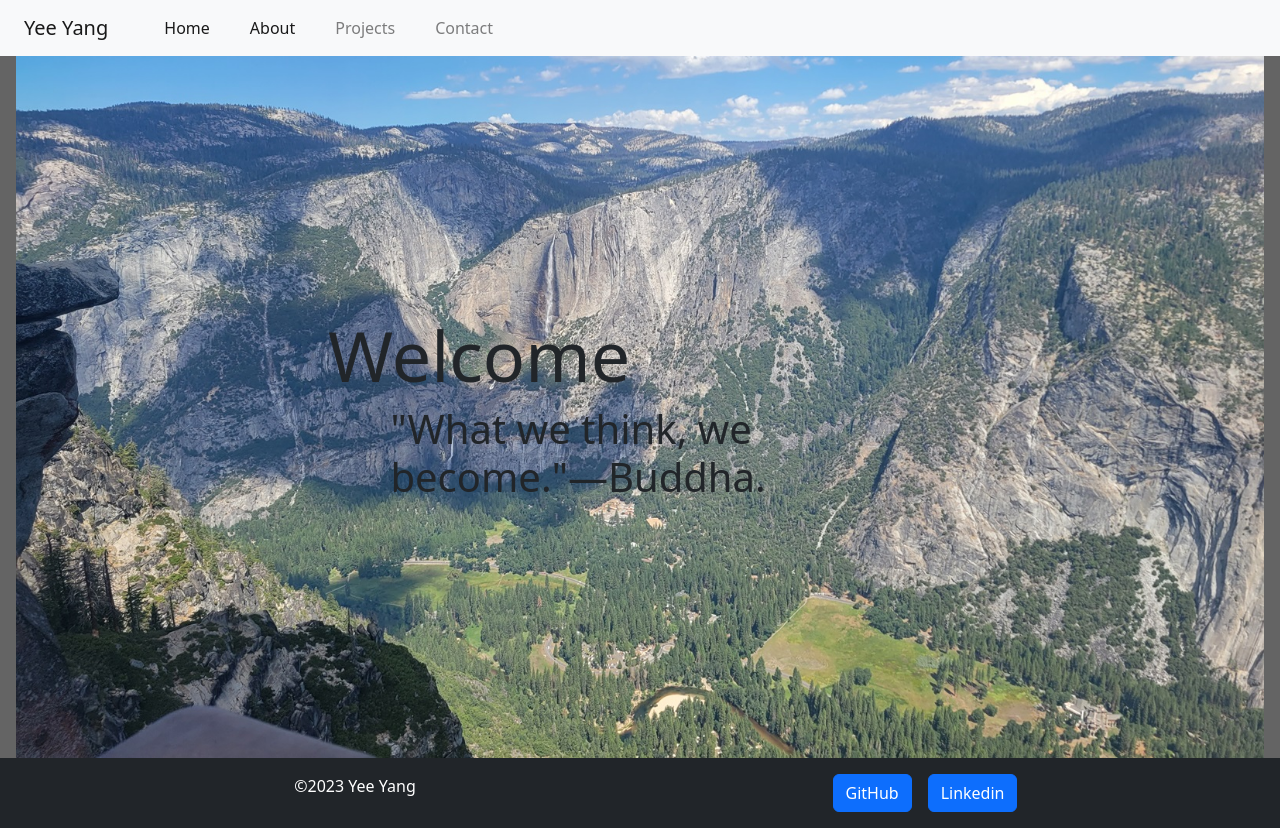
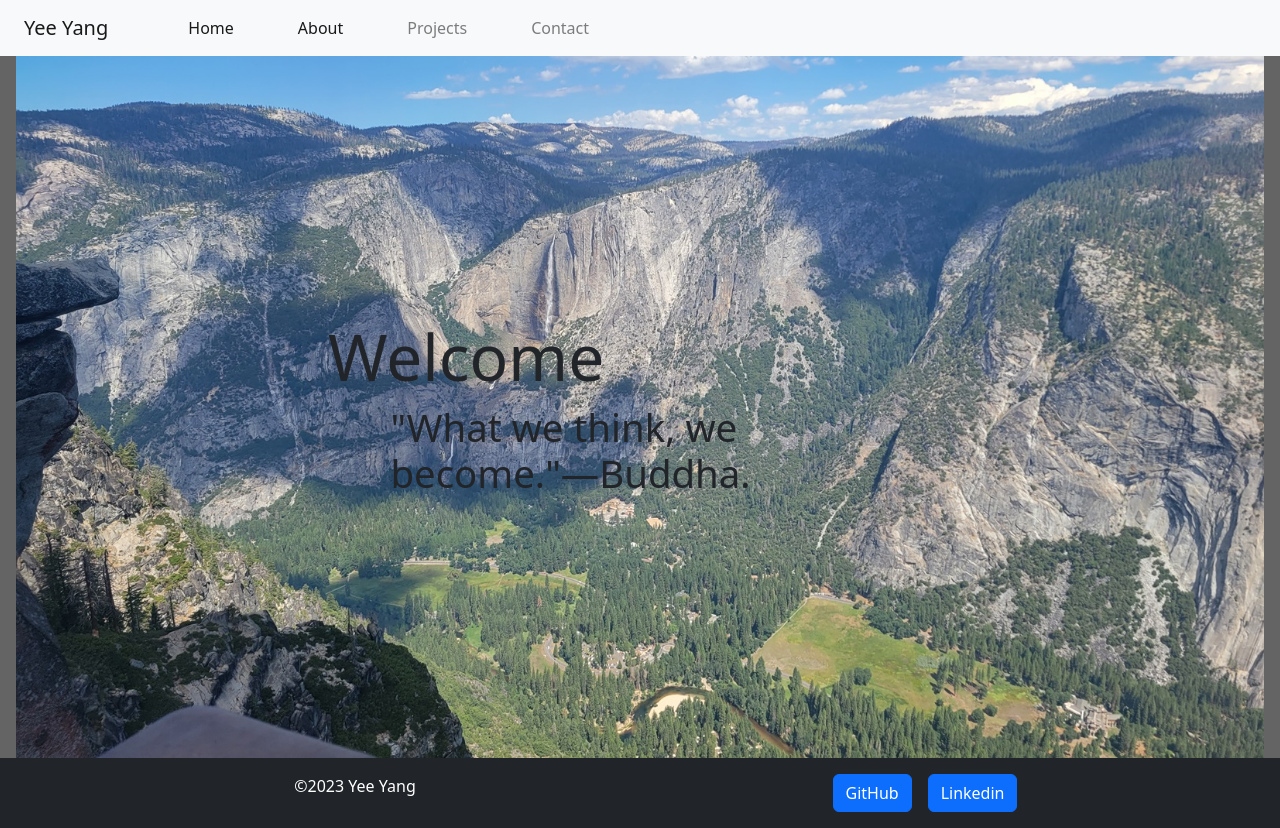
Before and after one commit to s0m3y3/yee_portfolio, a React (Vite) app: page / in a window 1280 px wide. Built offline with nearby package versions, Linux system fonts and the light colour scheme.

Commit message:
corrected navbar, minor adjustment for better viewing experiences.

```diff
--- a/src/components/NavTabs.jsx
+++ b/src/components/NavTabs.jsx
@@ -3,13 +3,10 @@ function NavTabs({ currentPage, handlePageChange }) {
         <nav className="navbar navbar-expand-lg navbar-light bg-light" >
 
   <a className="navbar-brand ml-4 mr-5" href="#">Yee Yang</a>
-  <button className="navbar-toggler" type="button" data-toggle="collapse" data-target="#navbarSupportedContent" aria-controls="navbarSupportedContent" aria-expanded="false" aria-label="Toggle navigation">
-    <span className="navbar-toggler-icon"></span>
-  </button>
 
-  <div className="collapse navbar-collapse " id="navbarSupportedContent">
+  <div className="navbar-collapse " id="navbarSupportedContent">
     <ul className="navbar-nav mr-auto">
-    <li className="nav-item active mr-4 ">
+      <li className="nav-item active  ml-4 mr-4 ">
         <a
             href="#Home"
             onClick={() => handlePageChange('Home')}
@@ -19,7 +16,7 @@ function NavTabs({ currentPage, handlePageChange }) {
         </a>
       </li>
 
-      <li className="nav-item active mr-4">
+      <li className="nav-item active  ml-4 mr-4">
       <a
             href="#about"
             onClick={() => handlePageChange('About')}
@@ -28,7 +25,7 @@ function NavTabs({ currentPage, handlePageChange }) {
             About
           </a>
       </li>
-      <li className="nav-item mr-4">
+      <li className="nav-item  ml-4  mr-4">
       <a
             href="#Projects"
             onClick={() => handlePageChange('Projects')}
@@ -37,7 +34,7 @@ function NavTabs({ currentPage, handlePageChange }) {
             Projects
           </a>
         </li>
-      <li className="nav-item mr-4">
+        <li className="nav-item ml-4 mr-4">
         <a
             href="#contact"
             onClick={() => handlePageChange('Contact')}
@@ -47,11 +44,11 @@ function NavTabs({ currentPage, handlePageChange }) {
           </a>
         </li>
       </ul>
-
     </div>
   </nav>
-
   );
 }
 
+
+
   export default NavTabs;
--- a/src/components/pages/Contact.jsx
+++ b/src/components/pages/Contact.jsx
@@ -39,7 +39,7 @@ export default function Contact() {
                     ></textarea>
                 </div >
 
-                <div  className="text-center">
+                <div  className="text-center mb-5">
                     <button type="submit" className="btn btn-primary"> Submit </button>
                 </div>
 
--- a/src/components/pages/Home.jsx
+++ b/src/components/pages/Home.jsx
@@ -3,8 +3,8 @@ export default function Home() {
     <div style={{ position: 'relative', textAlign: 'left' }}>
       <img src="./background2.jpg" alt="missing image" className="img-fluid" />
       <div style={{ position: 'absolute', top: '50%', left: '50%', transform: 'translate(-50%, -50%)'}}>
-        <h1  style={{fontSize: '70px'}} > Welcome </h1>
-        <h2 style={{fontSize: '40px',  margin: '0 10%'}}> "What we think, we become."—Buddha.</h2>
+        <h1  style={{fontSize: '5vw'}} > Welcome </h1>
+        <h2 style={{fontSize: '3vw',  margin: '0 10%'}}> "What we think, we become."—Buddha.</h2>
       </div>
     </div>
   );
--- a/vite.config.js
+++ b/vite.config.js
@@ -8,4 +8,7 @@ export default defineConfig({
     port: 3000,
     open: true,
   },
+  // build: {
+  //   outDir: '../dist',
+  // },
 });
```
Also changed, not shown: 1 other file (tests, documents, lock files or other folders). Lines whose indentation alone changed are shown as unchanged.
